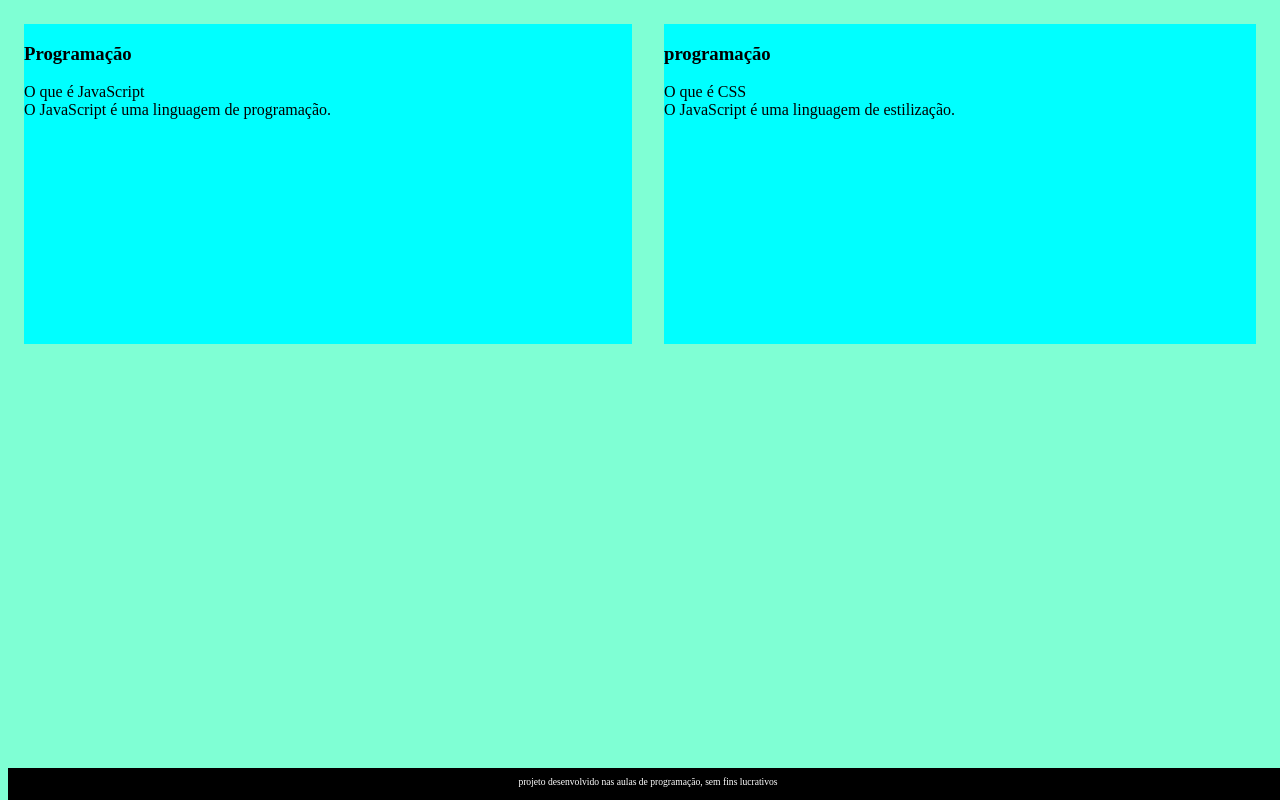
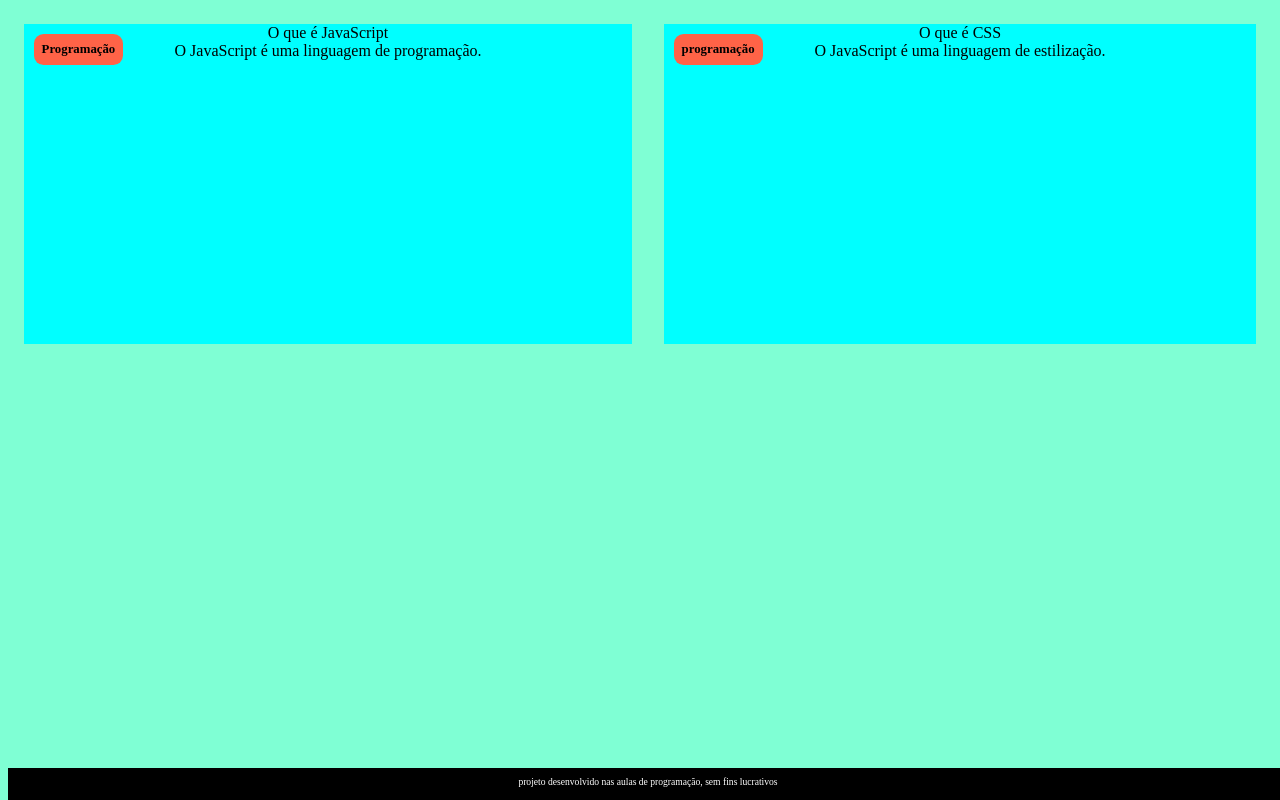
Before and after one commit to FelipeEMeira/segundo-repositorio2, a plain HTML site: page index.html in a window 1280 px wide. Drawn offline with Linux system fonts and the light colour scheme.

Commit message:
Aula 22/05 1 denovo

```diff
--- a/style.css
+++ b/style.css
@@ -15,12 +15,12 @@ body {
     flex-basis: calc(33% -6rem);
 }
 
-.cartao_conteudo {
+.cartao__conteudo {
     text-align: center;
     height: 100%;
 }
 
-.cartao_conteudo h3 {
+.cartao__conteudo h3 {
     background-color: tomato;
     text-align: left;
     padding: 0.5rem;
```
